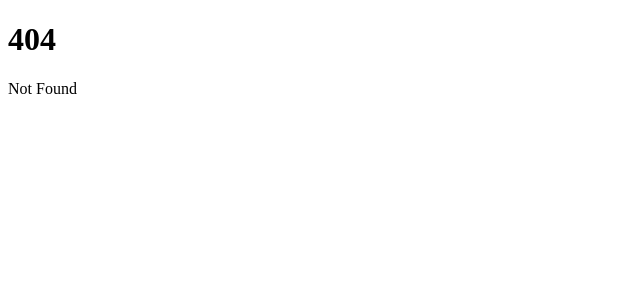
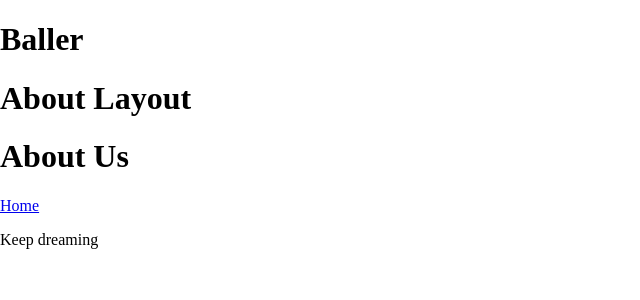
Before and after one commit to Stevealv121/baller, a SvelteKit app: page /about in a window 1280 px wide. Before the commit this address had no page. Shown: the top 300 px of the page, without its empty margins (0-640 px from the left). Built offline with nearby package versions, Linux system fonts and the light colour scheme.

Commit message:
Data Loading

```diff
--- /dev/null
+++ b/src/lib/Test.svelte
@@ -0,0 +1 @@
+<h1>Test</h1>
--- /dev/null
+++ b/src/routes/+layout.svelte
@@ -0,0 +1,13 @@
+<script>
+	import Header from './Header.svelte';
+	import Footer from './Footer.svelte';
+
+	import './styles.css';
+</script>
+
+<Header />
+<main>
+	<slot />
+</main>
+
+<Footer />
--- /dev/null
+++ b/src/routes/Footer.svelte
@@ -0,0 +1,3 @@
+<footer>
+	<p>Keep dreaming</p>
+</footer>
--- /dev/null
+++ b/src/routes/Header.svelte
@@ -0,0 +1,3 @@
+<header>
+	<h1>Baller</h1>
+</header>
--- /dev/null
+++ b/src/routes/about/+layout.svelte
@@ -0,0 +1,2 @@
+<h1>About Layout</h1>
+<slot />
--- /dev/null
+++ b/src/routes/about/+page.svelte
@@ -0,0 +1,2 @@
+<h1>About Us</h1>
+<a href="/">Home</a>
--- /dev/null
+++ b/src/routes/styles.css
@@ -0,0 +1,4 @@
+body {
+    padding: 0;
+    margin: 0;
+}
```
Also changed, not shown: src/routes/+page.js (added, +11 -0 lines), src/routes/+page.svelte (+17 -0 lines).
